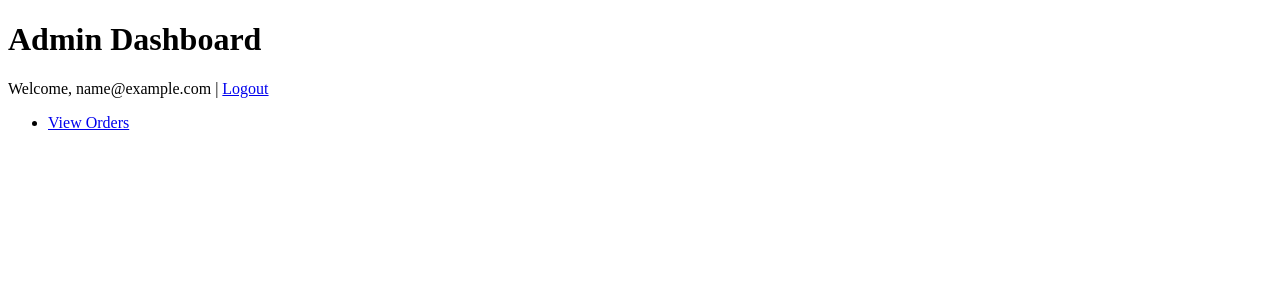
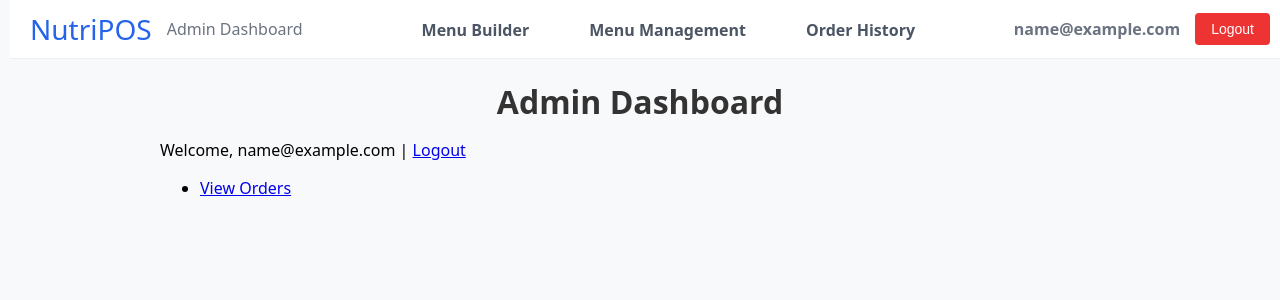
Before and after one commit to saaduly101/KP628---NutriPOS, a PHP site: page /dashboard.php in a window 1280 px wide. Shown: the top 300 px of the page. Run offline with PHP 8.4, Linux system fonts and the light colour scheme; the visitor is signed in with stand-in values (Sample User, id 1).

Commit message:
Small add for admin dashboard

```diff
--- a/NUTRIPOS/admin/dashboard.php
+++ b/NUTRIPOS/admin/dashboard.php
@@ -3,11 +3,34 @@
 auth_require_admin();
 ?>
 <!DOCTYPE html>
-<html><head><meta charset="utf-8"/><title>Admin</title></head>
+<html>
+  <head>
+    <meta charset="utf-8"/><title>Admin</title>
+    <link rel="stylesheet" href="../public/style.css" />
+  </head>
   <body>
+    <nav class="navbar">
+      <div class="navbar-container">
+        <div class="logo-dashboard">
+          <a href="#" class="logo">NutriPOS</a>
+          <span class="admin-dashboard">Admin Dashboard</span>
+        </div>
+        <ul class="navbar-links">
+          <li><a href="../public/custom_pos_builder.html" class="nav-button">Menu Builder</a></li>
+          <li><a href="../public/products.html" class="nav-button">Menu Management</a></li>
+          <li><a href="orders.php" class="nav-button">Order History</a></li>
+        </ul>
+        <div class="user-section">
+          <span class="admin"><?php echo htmlspecialchars($_SESSION['email']); ?></span>
+          <a href="logout.php"><button class="logout-btn">Logout</button></a>
+        </div>
+      </div>
+    </nav>
+
     <h1>Admin Dashboard</h1>
     <p>Welcome, <?php echo htmlspecialchars($_SESSION['email']); ?> | <a href="logout.php">Logout</a></p>
     <ul>
       <li><a href="orders.php">View Orders</a></li>
     </ul>
-</body></html>
+  </body>
+</html>
```
Lines whose indentation alone changed are shown as unchanged.
